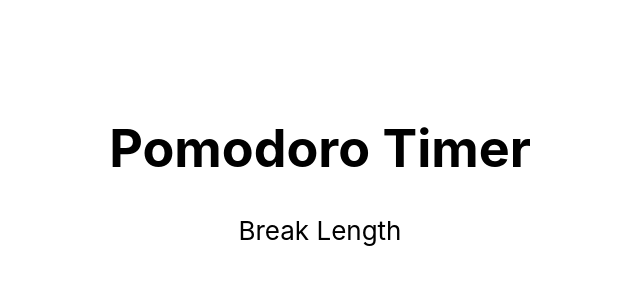
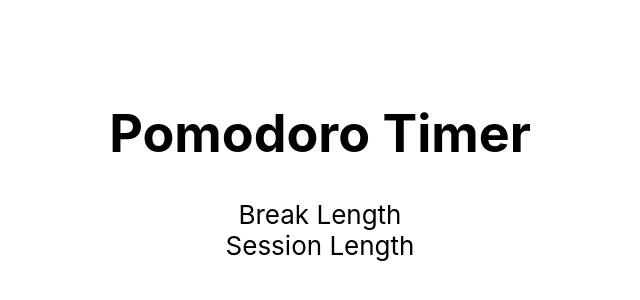
Before and after one commit to xeffrei/fcc-25-5-clock, a React (Create React App) app: page / in a window 1280 px wide. Shown: the part 236-536 px from the top of the page, without its empty margins (320-960 px from the left). Built offline with nearby package versions, Linux system fonts and the light colour scheme.

Commit message:
Add session-label element
- resolves #2
- tests the same
- fcc test #2 passing

Refactor break and session elements into functional react fragments to
make it easier to manage state later on. These may become their own features
with access to a global state.

```diff
--- a/src/features/PomodoroTimer/PomodoroTimer.jsx
+++ b/src/features/PomodoroTimer/PomodoroTimer.jsx
@@ -1,13 +1,36 @@
+import React, { Fragment } from 'react'
 export const PomodoroTimer = () => {
+  const sessionTracker = () => { // may become its own feature/component later
+    return (
+      <>
+        <div
+          data-testid='session-label'
+          id='session-label'
+        >
+          Session Length
+        </div>
+      </>
+    )
+  }
+
+  const breakTracker = () => { // may become its own feature/component later
+    return (
+      <>
+        <div
+          data-testid='break-label'
+          id='break-label'
+        >
+          Break Length
+        </div>
+      </>
+    )
+  }
+
   return (
     <div data-testid='pomodoro-timer'>
       <h1>Pomodoro Timer</h1>
-      <div
-        data-testid='break-label'
-        id='break-label'
-      >
-        Break Length
-      </div>
+      {breakTracker()}
+      {sessionTracker()}
     </div>
   )
 }
```
Also changed, not shown: 1 other file (tests, documents, lock files or other folders).
